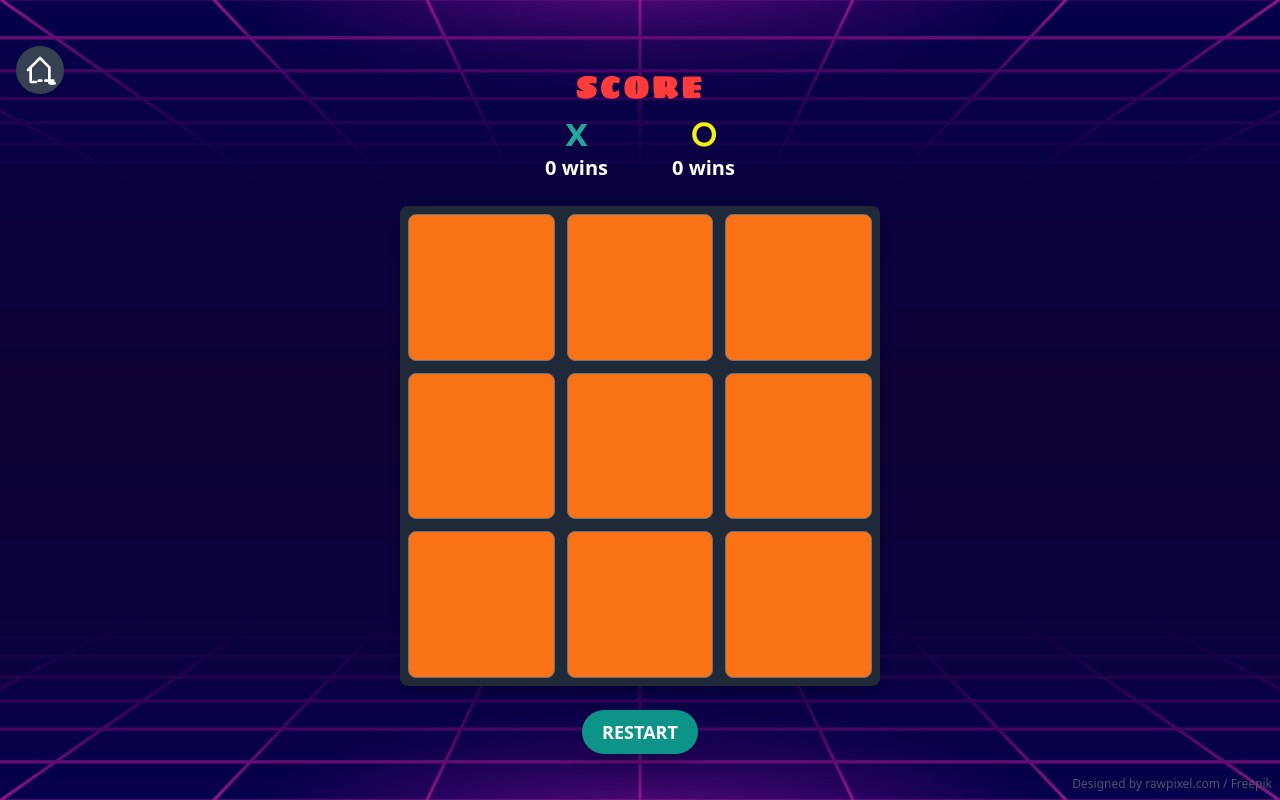
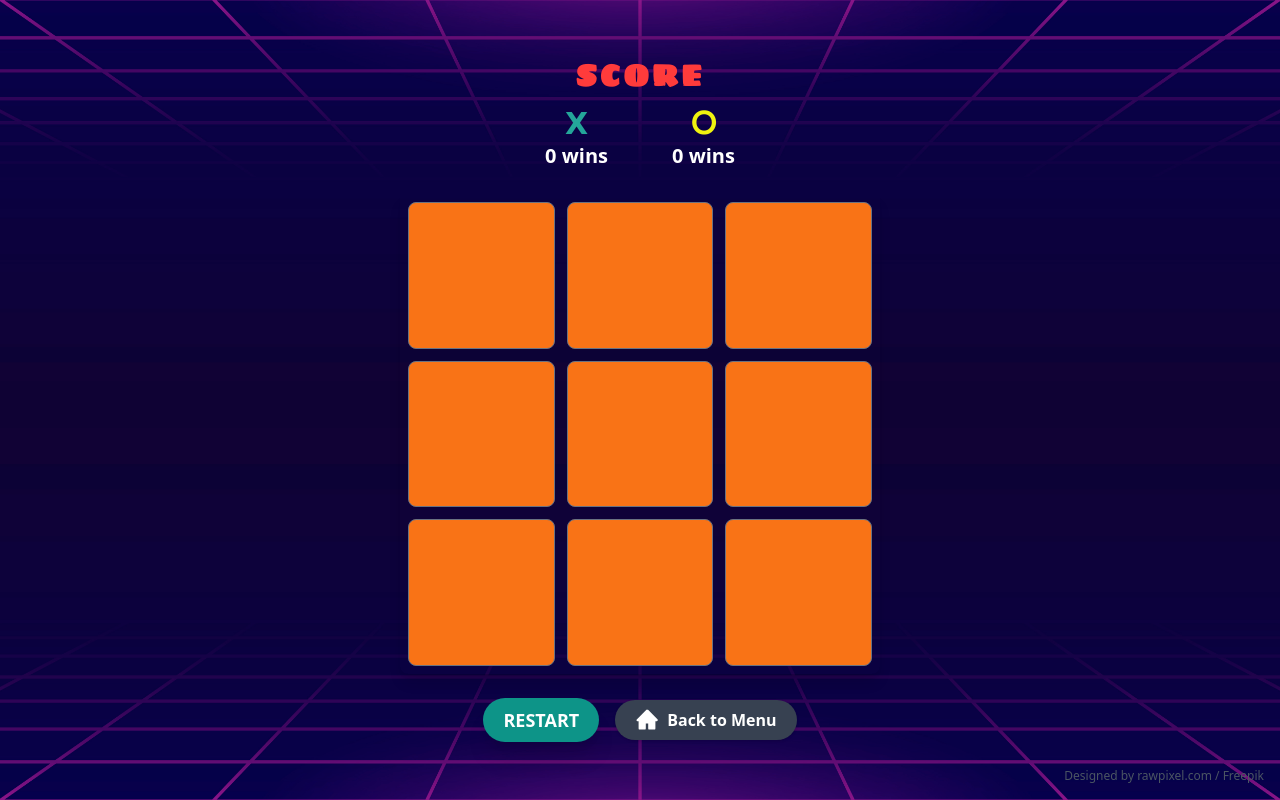
Before and after one commit to citrapratiwi4/tic-tac-toe, a plain HTML site: page index.html in a window 1280 px wide. Both pictures are taken after a click on the button "START GAME". Drawn offline with nearby package versions, Linux system fonts and the light colour scheme; a web font is replaced by a local one.

Commit message:
Update index.html

```diff
--- a/index.html
+++ b/index.html
@@ -132,7 +132,7 @@
     <div id="app" class="w-full h-full flex items-center justify-center relative p-4">
 
         <div id="menu-page" class="w-full flex flex-col items-center space-y-8">
-            <h1 id="title-game" class="text-xl sm:text-6xl font-bold tracking-widest mb-20">
+            <h1 id="title-game" class="text-4xl sm:text-6xl font-bold tracking-widest mb-20">
                 <span class="text-yellow-400">T</span>
                 <span class="text-red-600">I</span>
                 <span class="text-teal-400">C</span>
@@ -172,14 +172,6 @@
         </div>
 
         <div id="game-page" class="w-full hidden flex flex-col items-center justify-center space-y-6">
-            <div class="absolute top-4 left-4">
-                <button id="btn-home" class="text-white text-2xl p-2 rounded-full bg-gray-700 hover:bg-gray-600">
-                    <svg xmlns="http://www.w3.org/2000/svg" class="h-8 w-8" fill="none" viewBox="0 0 24 24" stroke="currentColor">
-                        <path stroke-linecap="round" stroke-linejoin="round" stroke-width="2" d="M3 12l2-2m0 0l7-7 7 7M5 10v10a1 1 0 001 1h3m10-10v10a1 1 0 001 1h3m-7-2h2m-7 0h2m7 0h2"/>
-                    </svg>
-                </button>
-            </div>
-
             <div class="text-center">
                 <h2 id="score-title" class="text-3xl font-bold mb-3 tracking-widest" style="font-family: 'Sigmar One', cursive; color: #ff3b3b;">SCORE</h2>
                 <div class="flex justify-center space-x-16">
@@ -194,12 +186,19 @@
                 </div>
             </div>
 
-            <div id="board-container" class="grid gap-2 p-2 bg-gray-800 rounded-lg shadow-lg">
+            <div id="board-container" class="grid gap-2 p-2 bg-transparent rounded-lg shadow-lg">
                 </div>
 
-            <div class="flex justify-center mt-4">
+
+            <div class="flex flex-row items-center justify-center gap-4 mt-4 flex-wrap">
                 <button id="btn-restart" class="px-5 py-2 rounded-full bg-teal-600 text-white font-bold text-lg shadow-xl">
                     RESTART
+                </button>
+                <button id="btn-home" class="flex items-center gap-2 px-5 py-2 rounded-full bg-gray-700 text-white font-semibold text-base shadow hover:bg-gray-600 transition duration-200">
+                <svg xmlns="http://www.w3.org/2000/svg" class="h-5 w-5 sm:h-6 sm:w-6" fill="currentColor" viewBox="0 0 20 20">
+            <path d="M10.707 1.707a1 1 0 00-1.414 0l-8 8A1 1 0 002 11h1v6a1 1 0 001 1h4a1 1 0 001-1v-4h2v4a1 1 0 001 1h4a1 1 0 001-1v-6h1a1 1 0 00.707-1.707l-8-8z" />
+        </svg>
+                    Back to Menu
                 </button>
             </div>
         </div>
@@ -211,11 +210,10 @@
             </div>
         </div>
     </div>
+    <div class="absolute bottom-2 right-2 sm:right-4 sm:bottom-4 text-[10px] sm:text-xs text-gray-600 px-2 sm:px-0 text-right w-full sm:w-auto">
+    Designed by <a href="http://www.freepik.com" target="_blank">rawpixel.com / Freepik</a>
+</div>
 
-
-    <div class="absolute bottom-2 right-2 text-xs text-gray-600">
-        Designed by <a href="http://www.freepik.com" target="_blank">rawpixel.com / Freepik</a>
-    </div>
 
     <script src="script.js"></script>
 </body>
```
